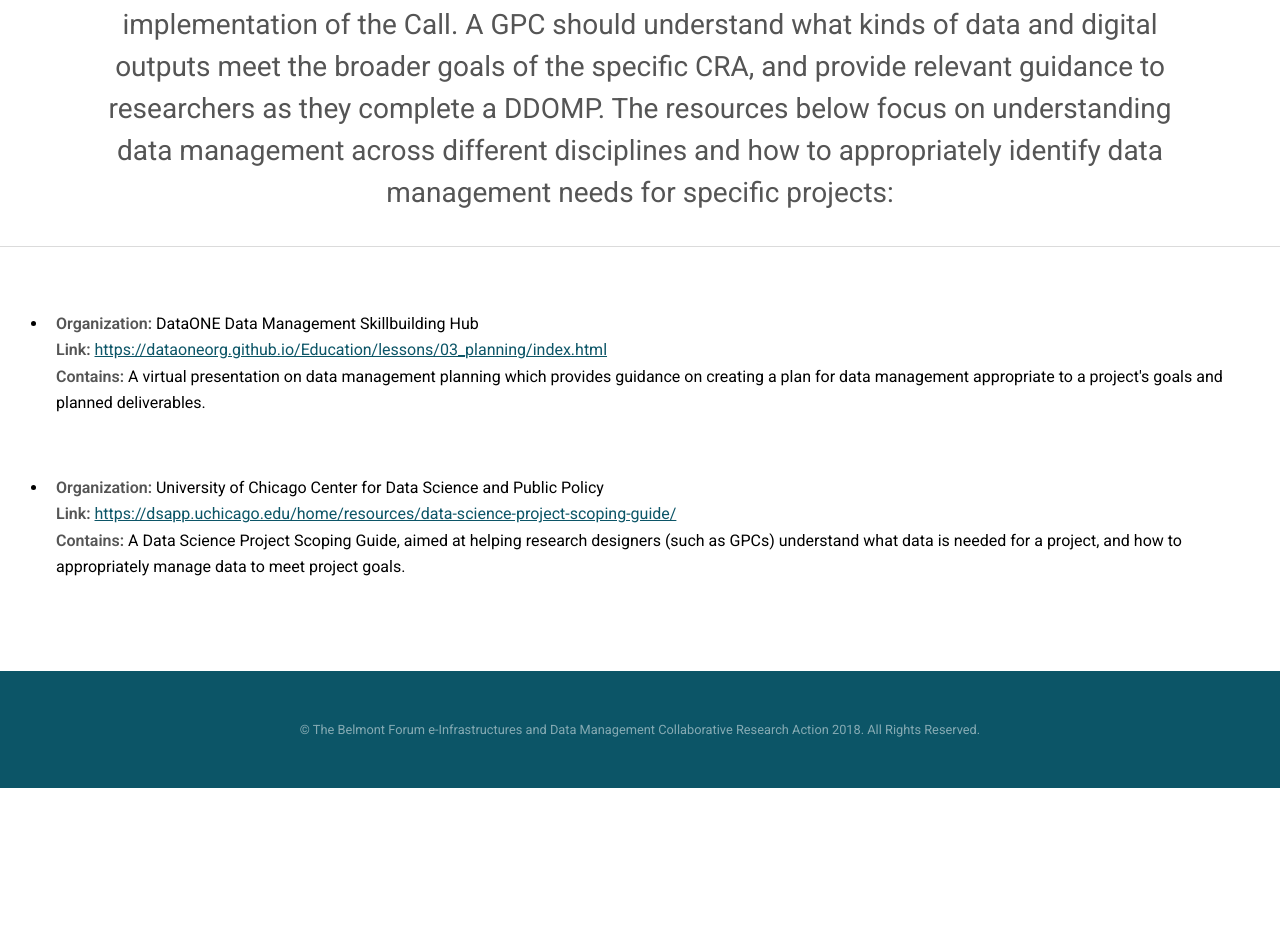
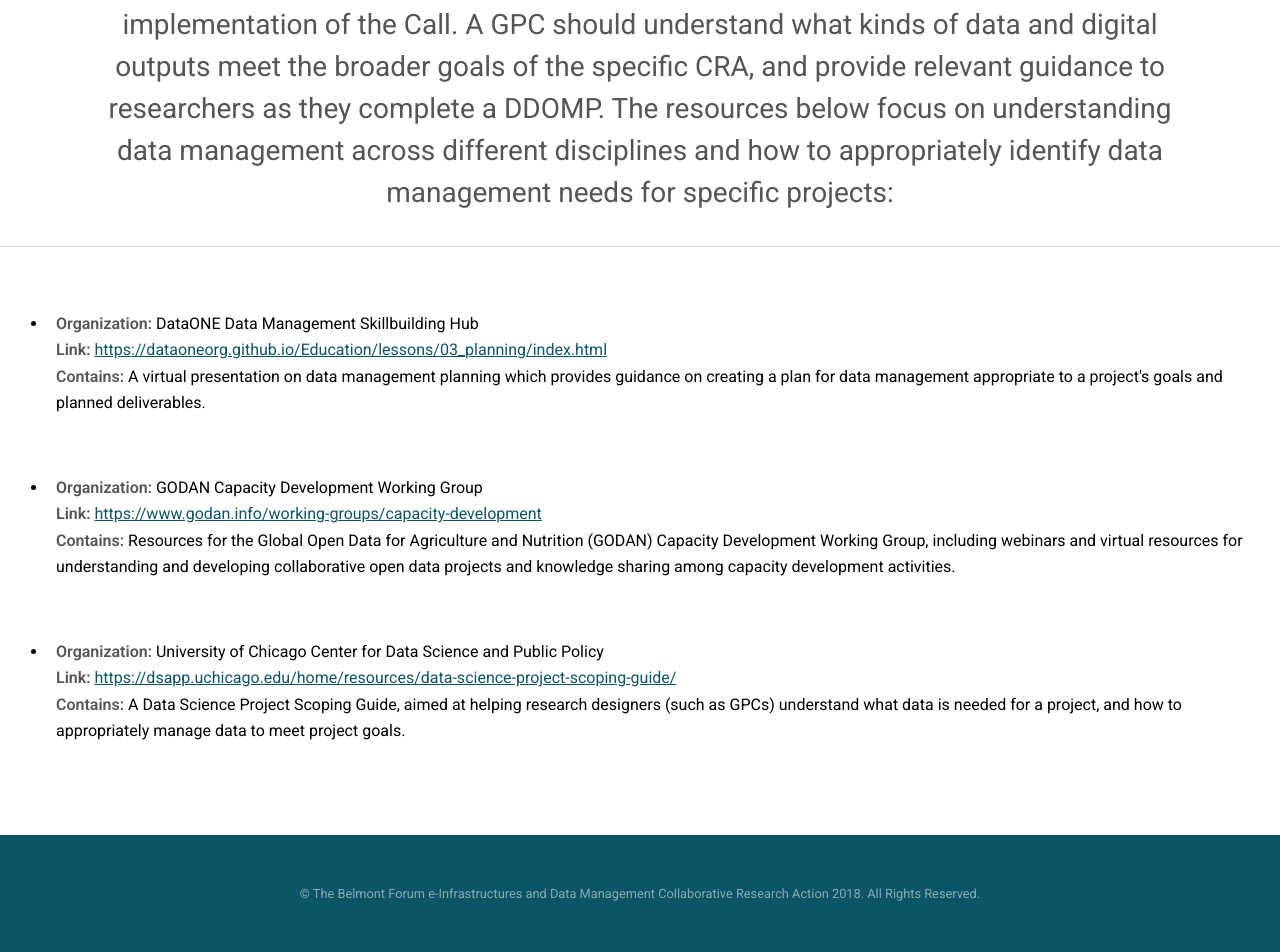
Before and after one commit to bfe-inf/toolkit, a Jekyll site: the page built from dmt-gpcs.html, in a window 1280 px wide. Shown: the part 402-1354 px from the top of the page. Built offline with Jekyll 4.4.1, drawn with Linux system fonts in a browser that asks for light colours; before the commit the page ends 1190 px from its top, so only the background shows below that.

Commit message:
Update dmt-gpcs.html

```diff
--- a/dmt-gpcs.html
+++ b/dmt-gpcs.html
@@ -61,6 +61,11 @@ tipue_search_active: true
 		   				<strong>Contains:</strong> A virtual presentation on data management planning which provides guidance on creating a plan for data management appropriate to a project's goals and planned deliverables. </li><br/>
       					</ul>
 					<ul>
+	     					<li> <strong>Organization:</strong> GODAN Capacity Development Working Group <br/>
+             	   				<strong>Link:</strong> <a href="https://www.godan.info/working-groups/capacity-development" target="_blank">https://www.godan.info/working-groups/capacity-development</a><br/>
+		   				<strong>Contains:</strong> Resources for the Global Open Data for Agriculture and Nutrition (GODAN) Capacity Development Working Group, including webinars and virtual resources for understanding and developing collaborative open data projects and knowledge sharing among capacity development activities. </li><br/>
+      					</ul>
+					<ul>
 	     					<li> <strong>Organization:</strong> University of Chicago Center for Data Science and Public Policy  <br/>
              	   				<strong>Link:</strong> <a href="https://dsapp.uchicago.edu/home/resources/data-science-project-scoping-guide/" target="_blank">https://dsapp.uchicago.edu/home/resources/data-science-project-scoping-guide/</a><br/>
 		   				<strong>Contains:</strong> A Data Science Project Scoping Guide, aimed at helping research designers (such as GPCs) understand what data is needed for a project, and how to appropriately manage data to meet project goals. </li><br/>
```
